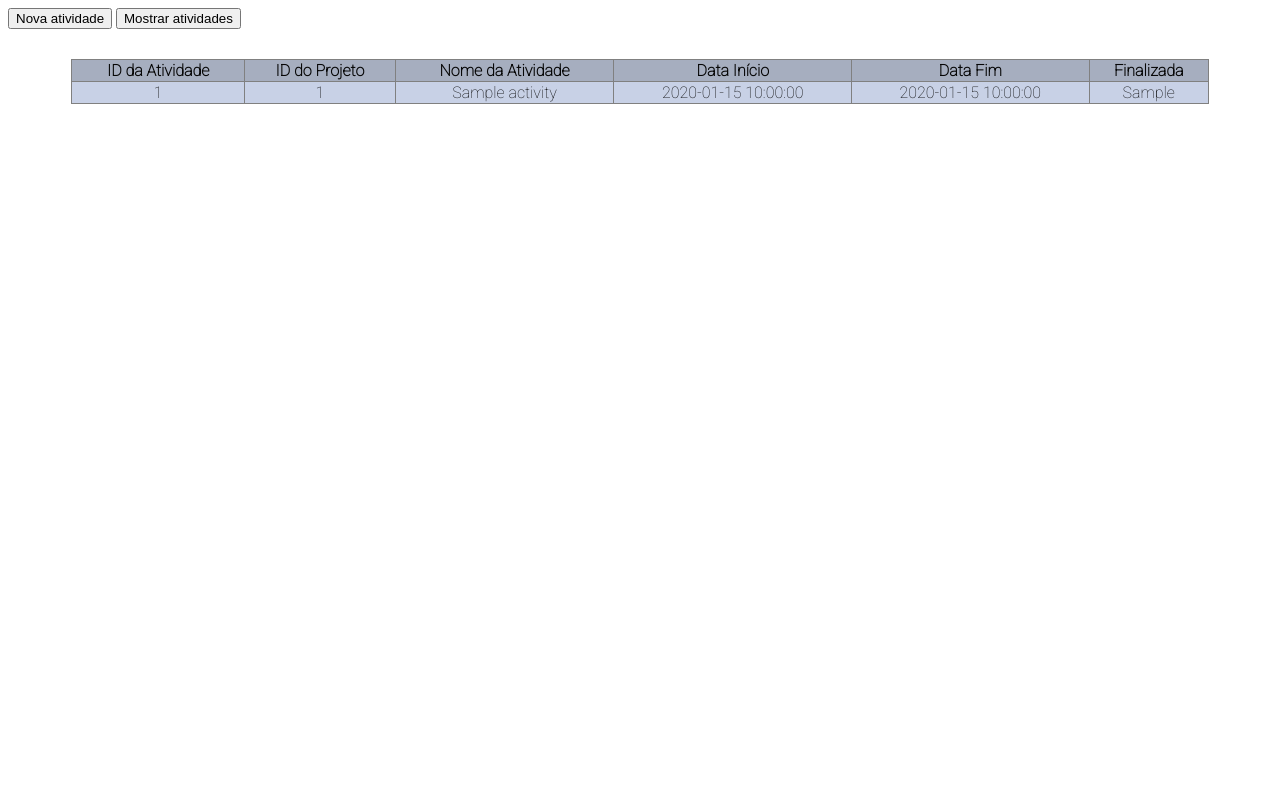
After one commit to jvitormichels/gerenciamentoDeProjetos-Sistema, a PHP site: page /activities.php in a window 1280 px wide. The commit adds this page. Run offline with PHP 8.4, Linux system fonts and the light colour scheme; tables that the repository leaves empty or names only in its code hold one stand-in row (values such as "Sample post").

Commit message:
feat: insertion of activity data into database

```diff
--- /dev/null
+++ b/activities.php
@@ -0,0 +1,80 @@
+<?php
+	$link = mysqli_connect("localhost", "root", "", "euax_desafio");
+	$projetos = mysqli_query($link, "SELECT * FROM projects");
+	$atividades = mysqli_query($link, "SELECT * FROM activities");
+?>
+
+<html lang="en">
+<head>
+    <meta charset="UTF-8">
+    <meta name="viewport" content="width=device-width, initial-scale=1.0">
+    <title>Artia 2.0</title>
+    <link rel="stylesheet" href="css/style.css">
+	<link rel="preconnect" href="https://fonts.gstatic.com">
+	<link href="https://fonts.googleapis.com/css2?family=Roboto:wght@100&display=swap" rel="stylesheet">
+</head>
+<body>
+	<input type="button" onclick="OpenForm('newActivityForm');" value="Nova atividade"/>
+	<input type="button" onclick="Redirect('index.php');" value="Mostrar atividades"/>
+
+	<div id="activities-tableBox" class="tableBox">
+		<table align="center" border="1"  class="dataTable" style="width: 90%;">
+			<tr>
+				<th>ID da Atividade</th>
+				<th>ID do Projeto</th>
+				<th>Nome da Atividade</th>
+				<th>Data Início</th>
+				<th>Data Fim</th>
+				<th>Finalizada</th>
+			</tr>
+
+			<?php while($row = mysqli_fetch_array($atividades)) { ?>
+				<tr>
+					<td><?php echo $row['activity_id']; ?></td>
+					<td><?php echo $row['project_id']; ?></td>
+					<td><?php echo $row['activity_name']; ?></a></td>
+					<td><?php echo $row['date_start']; ?></td>
+					<td><?php echo $row['date_end']; ?></td>
+					<td><?php echo $row['finished']; ?></td>
+				</tr>
+			<?php } ?>
+		</table>
+	</div>
+
+
+	<!-- Formulário para criação de atividades -->
+	<div class="formPopup" id="newActivityForm">
+		<form method="post" action="phpFunctions/Activity_Submit.php" class="formContainer">
+			<h2>Cadastrar nova atividade</h2>
+			<div>
+				<label for="project_id"><b>Id do projeto</b></label>
+				<select name="project_id">
+					<?php while($row = mysqli_fetch_array($projetos)) { ?>
+						<option value="<?php echo $row['project_id']; ?>"><?php echo $row['project_name']; ?></option>
+					<?php } ?>
+				</select>
+			</div>
+			<div>
+				<label for="activity_name"><b>Nome da atividade</b></label>
+				<input type="text" name="activity_name" required/>
+			</div>
+			<div>
+				<label for="date_start"><b>Data de início</b></label>
+				<input type="date" name="date_start" required/>
+			</div>
+			<div>
+				<label for="date_end"><b>Prazo final</b></label>
+				<input type="date" name="date_end" required/>
+			</div>
+			<div>
+				<label for="finished"><b>Finalizada?</b></label>
+				<input type="checkbox" name="finished"/>
+			</div>
+			<br>
+			<button type="submit" class="btn-1">Concluir</button>
+			<button type="reset" class="btn-cancel" onclick="CloseForm('newActivityForm')">Cancelar</button>
+		</form>
+	</div>
+</body>
+<script src="js/testScript.js"></script>
+</html>
--- a/css/style.css
+++ b/css/style.css
@@ -1,23 +1,33 @@
 body {
-    background-color: #0d1117;
-    color: white;
+    background-color: #ffffff;
+    color: #060606;
+    font-family: 'Roboto', sans-serif;
 }
 
-.link {
-    color: white;
-    text-decoration: none;
-    transition: 0.2s;
+/* caixa da tabela de projetos */
+.tableBox {
+    margin-top: 30px;
 }
 
-.link:hover {
-    color: rgb(126, 173, 243);
+.dataTable {
+    background-color: #C8D1E6;
+    border-collapse: collapse;
+}
+
+th {
+    background-color: #A6AEBF;
+}
+
+tr {
+    transition: 0.2s;
+    text-align: center;
+}
+
+tr:hover {
+    background-color: #BDC5D9;
+    color: #1e2a42;
     cursor: pointer;
     text-decoration: none;
-}
-
-
-tr {
-    text-align: center;
 }
 
 .formPopup {
@@ -26,4 +36,4 @@ tr {
     padding: 20px;
     position: fixed;
     border-radius: 10px;
-  }
+}
--- a/js/testScript.js
+++ b/js/testScript.js
@@ -8,4 +8,4 @@ function OpenForm(formID) {
 
 function CloseForm(formID) {
     document.getElementById(formID).style.display = "none";
-  }
+}
```
Also changed, not shown: actitivities.php (deleted, +0 -30 lines), index.php (+23 -15 lines), phpFunctions/Activity_Submit.php (added, +29 -0 lines), phpFunctions/Project_Submit.php (line endings or trailing spaces).
